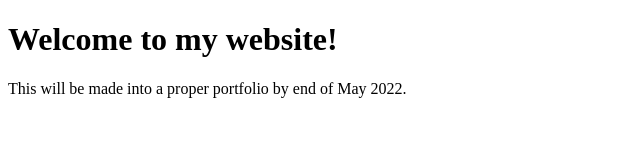
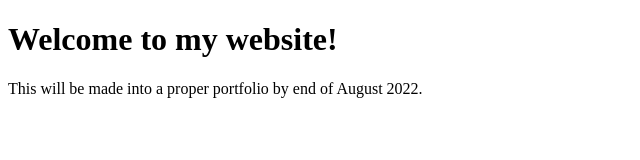
Before and after one commit to Jihal/portfolio, a plain HTML site: page index.html in a window 1280 px wide. Shown: the full height of the page, 0-640 px from the left. Drawn offline with Linux system fonts and the light colour scheme.

Commit message:
Update index.html

```diff
--- a/index.html
+++ b/index.html
@@ -2,6 +2,6 @@
 <html>
 <body>
 <h1>Welcome to my website!</h1>
-<p>This will be made into a proper portfolio by end of May 2022.</p>
+<p>This will be made into a proper portfolio by end of August 2022.</p>
 </body>
 </html>
```
